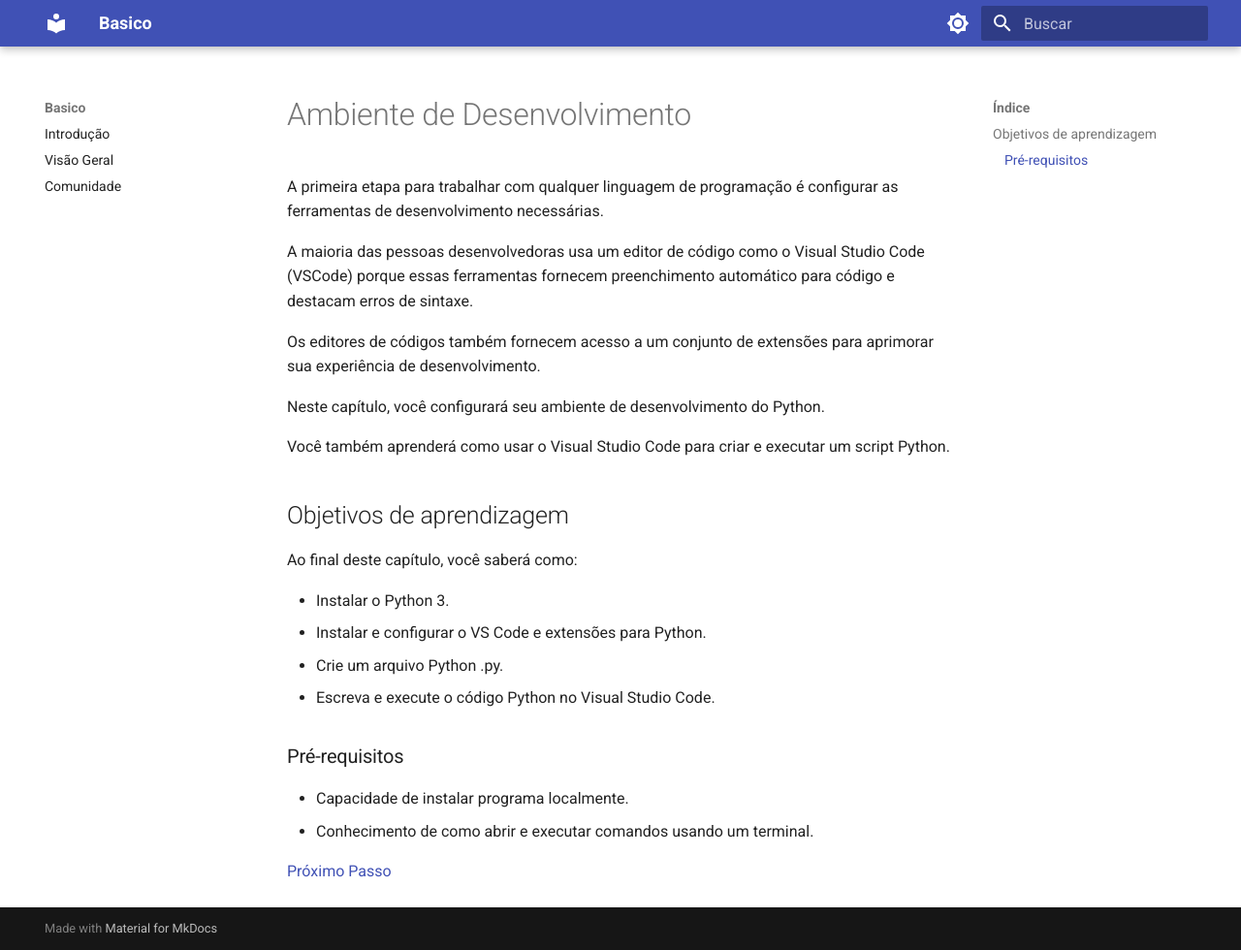
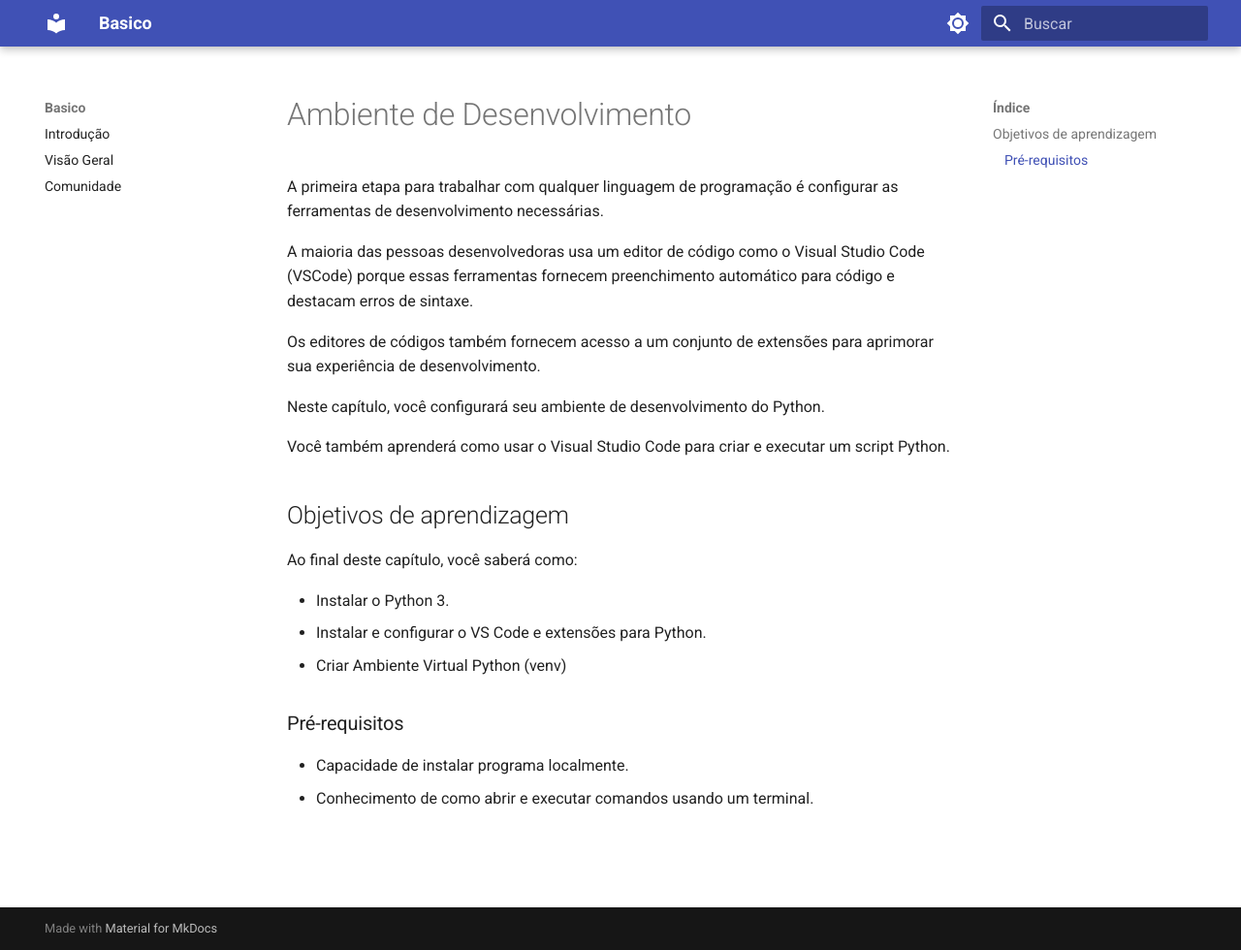
Before and after one commit to baptistafabricio87/python_basicao, an MkDocs documentation site: the page built from docs/enviroment.md, in a window 1280 px wide and 980 px high. Shown: the whole window at 97% size. Built offline with MkDocs 1.6.1 and Material for MkDocs 9.7.7, drawn with Linux system fonts in a browser that asks for light colours.

Commit message:
Ambiente de desevolvimento

```diff
--- a/docs/enviroment.md
+++ b/docs/enviroment.md
@@ -16,11 +16,8 @@ Ao final deste capítulo, você saberá como:
 
 - Instalar o Python 3.
 - Instalar e configurar o VS Code e extensões para Python.
-- Crie um arquivo Python .py.
-- Escreva e execute o código Python no Visual Studio Code.
+- Criar Ambiente Virtual Python (venv)
 
 ### Pré-requisitos
 - Capacidade de instalar programa localmente.
 - Conhecimento de como abrir e executar comandos usando um terminal.
-
-[Próximo Passo]()
```
